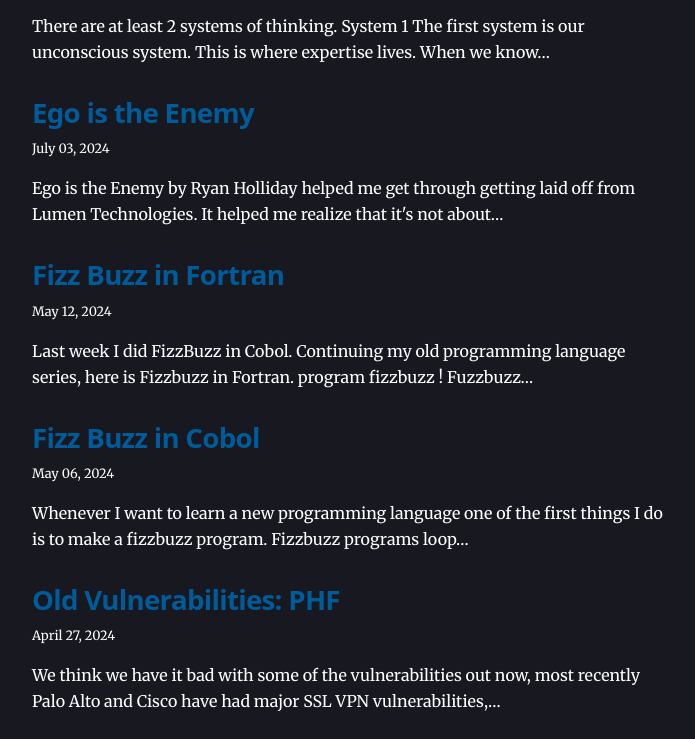
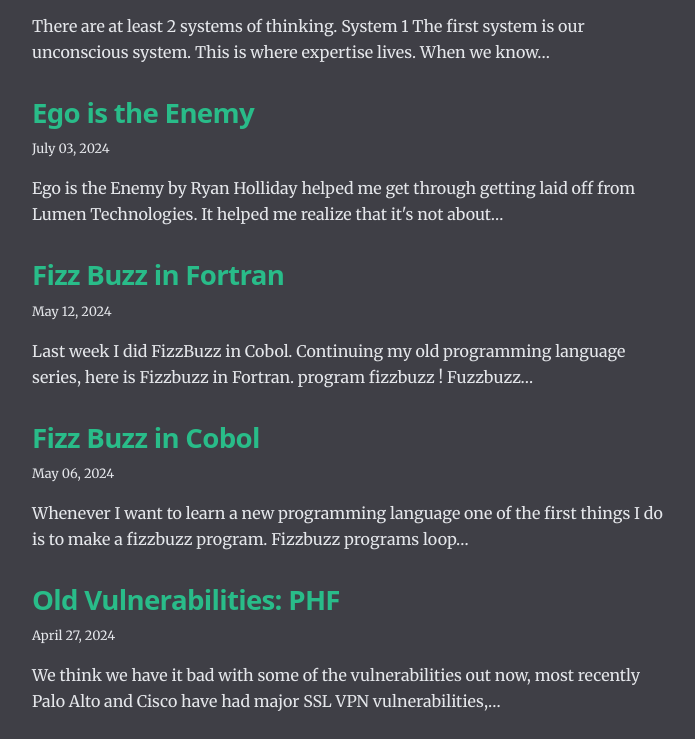
Before and after one commit to alpharez/gatsby-blog, a Gatsby site: page / in a window 1280 px wide. Shown: the part 689-1428 px from the top of the page, without its empty margins (292-987 px from the left). Built offline with nearby package versions, Linux system fonts and the light colour scheme; Gatsby itself is replaced by a stand-in of ours.

Commit message:
colorScheme2

```diff
--- a/src/style.css
+++ b/src/style.css
@@ -52,13 +52,13 @@
   --fontSize-5: 2.074rem;
   --fontSize-6: 2.488rem;
   --fontSize-7: 2.986rem;
-  --color-primary: #005b99;
-  --color-text: #fff;
-  --color-text-light: #4f5969;
-  --color-heading: #606085;
+  --color-primary: #29bc89;
+  --color-text: #e5e7eb;
+  --color-text-light: #cdffb8;
+  --color-heading: #c8c9cb;
   --color-heading-black: black;
   --color-accent: #d1dce5;
-  --color-background: #181821;
+  --color-background: #3f3f46;
 }
 
 /* HTML elements */
```
